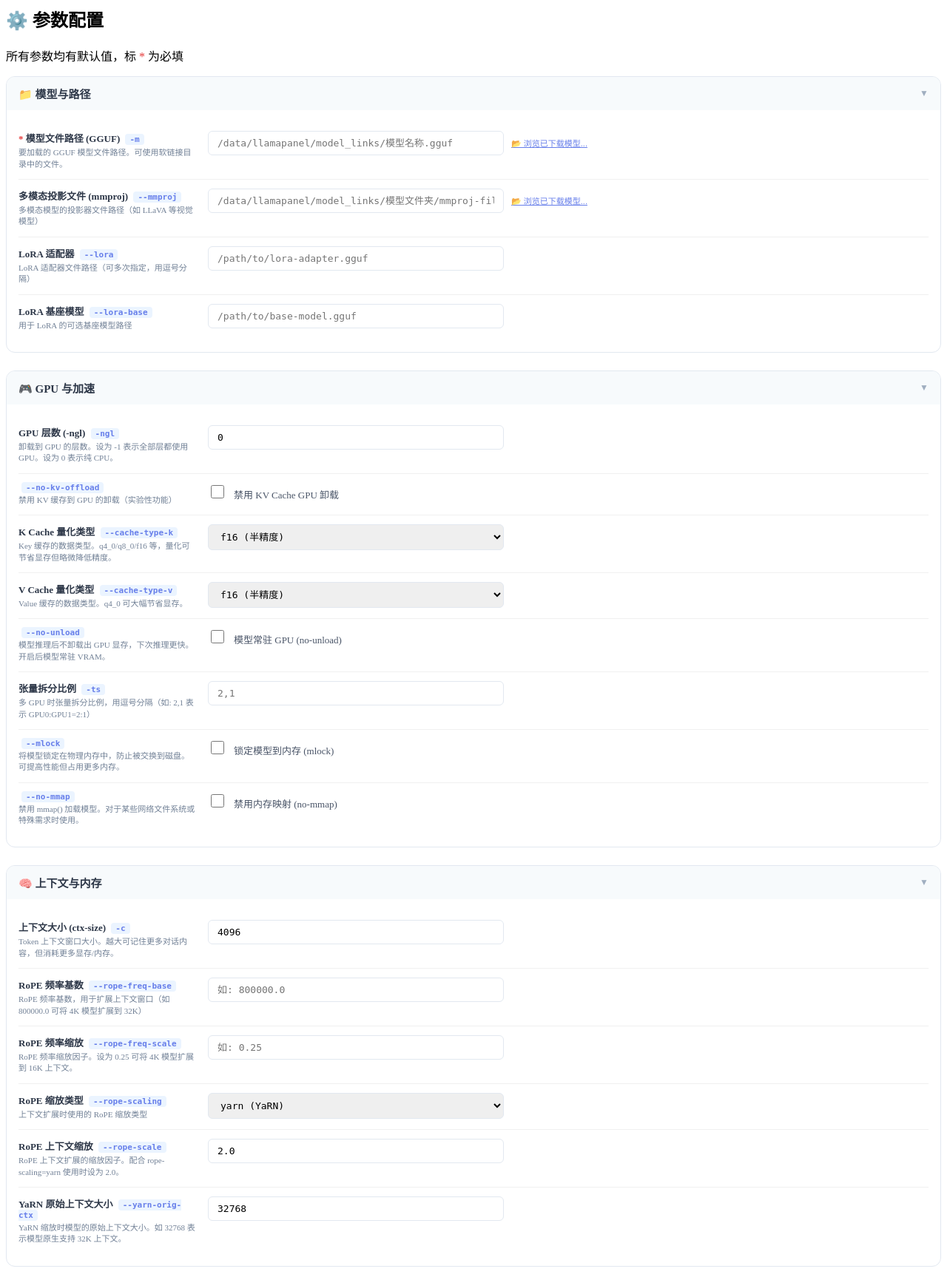
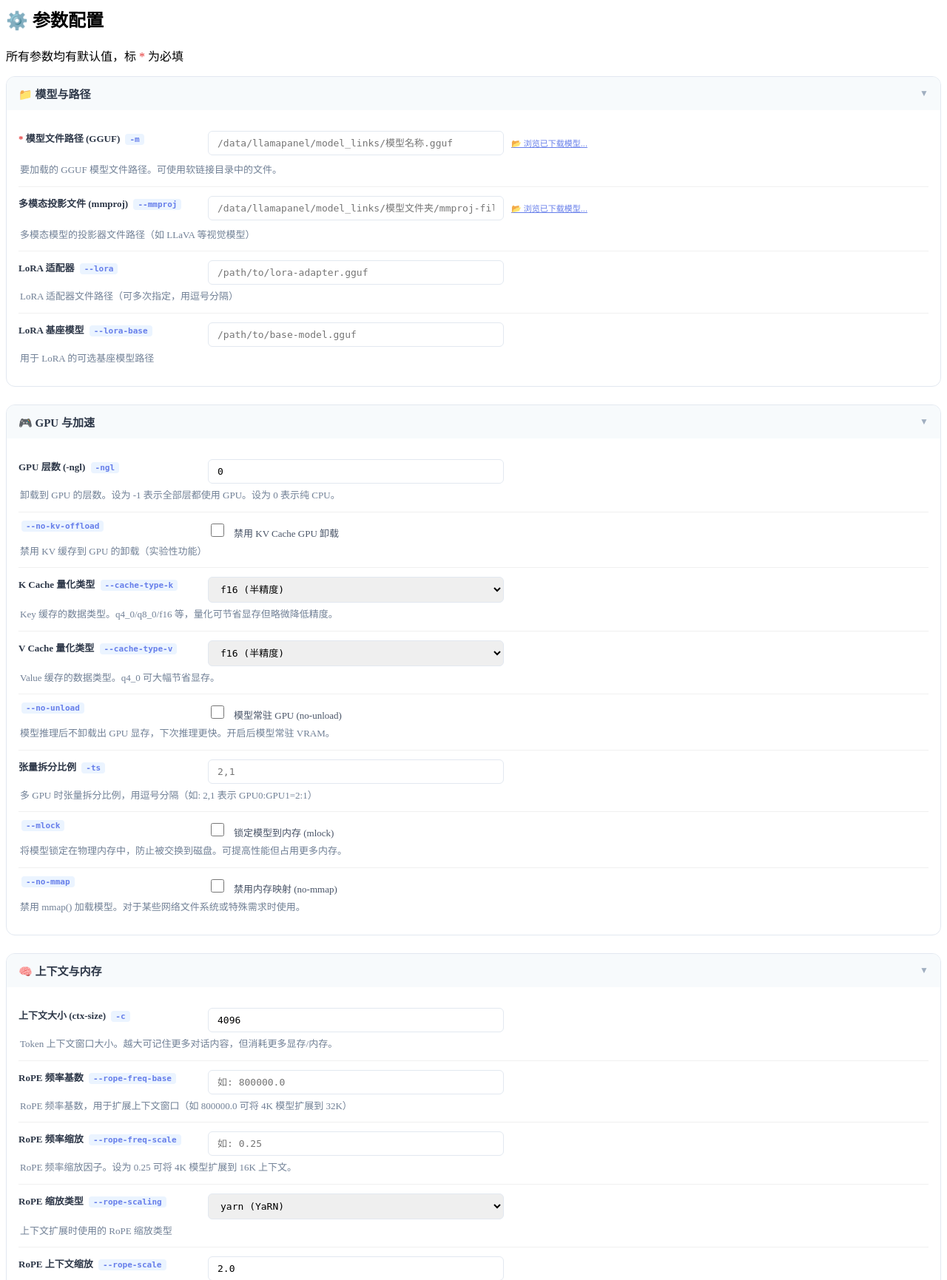
Before and after one commit to CHENBIN-1979/llamapanel, a FastAPI app: page /api/server/page in a window 1280 px wide. Shown: the part 224-1955 px from the top of the page at 74% size. Run offline with FastAPI, Linux system fonts and the light colour scheme; parts of the project's set-up code (start-up, migrations or seed data) failed here and were passed over.

Commit message:
feat: 采样参数描述移至参数下方显示，字体从11px放大至13px

```diff
--- a/backend/templates/server.html
+++ b/backend/templates/server.html
@@ -136,12 +136,16 @@
 
     .param-row {
         display: flex;
-        align-items: flex-start;
+        flex-direction: column;
         padding: 12px 0;
         border-bottom: 1px solid #f0f0f0;
+    }
+    .param-row:last-child { border-bottom: none; }
+    .param-top-row {
+        display: flex;
+        align-items: flex-start;
         gap: 16px;
     }
-    .param-row:last-child { border-bottom: none; }
     .param-label {
         flex: 0 0 240px;
         min-width: 180px;
@@ -160,11 +164,13 @@
         border-radius: 4px;
         margin-left: 4px;
     }
-    .param-label .param-desc {
-        font-size: 11px;
+    .param-desc {
+        font-size: 13px;
         color: #718096;
-        margin-top: 3px;
-        line-height: 1.4;
+        margin-top: 6px;
+        padding-left: 2px;
+        line-height: 1.5;
+        width: 100%;
     }
     .param-input { flex: 1; min-width: 200px; }
     .param-input input[type="text"],
@@ -576,26 +582,30 @@
 
         const flagHtml = param.flag ? `<span class="param-flag">${escapeHtml(param.flag)}</span>` : '';
 
-        // checkbox 类型只需 label+desc（input 已包含 label）
+        // checkbox 类型
         if (param.type === 'checkbox') {
             return `<div class="param-row">
+                <div class="param-top-row">
                     <div class="param-label">
                         <label>${requiredMark} ${flagHtml}</label>
-                    <div class="param-desc">${escapeHtml(param.description || '')}</div>
                     </div>
                     <div class="param-input">
                         <input type="checkbox" id="param-${key}" ${currentVal === true || currentVal === 'true' || currentVal === true ? 'checked' : ''} onchange="onParamChange('${key}')">
                         <label class="checkbox-label" for="param-${key}">${escapeHtml(param.label)}</label>
                     </div>
+                </div>
+                <div class="param-desc">${escapeHtml(param.description || '')}</div>
             </div>`;
         }
 
         return `<div class="param-row">
+            <div class="param-top-row">
                 <div class="param-label">
                     <label>${requiredMark} ${escapeHtml(param.label)} ${flagHtml}</label>
-                <div class="param-desc">${escapeHtml(param.description || '')}</div>
                 </div>
                 <div class="param-input">${inputHtml}</div>
+            </div>
+            <div class="param-desc">${escapeHtml(param.description || '')}</div>
         </div>`;
     }
 
```
Lines whose indentation alone changed are shown as unchanged.
